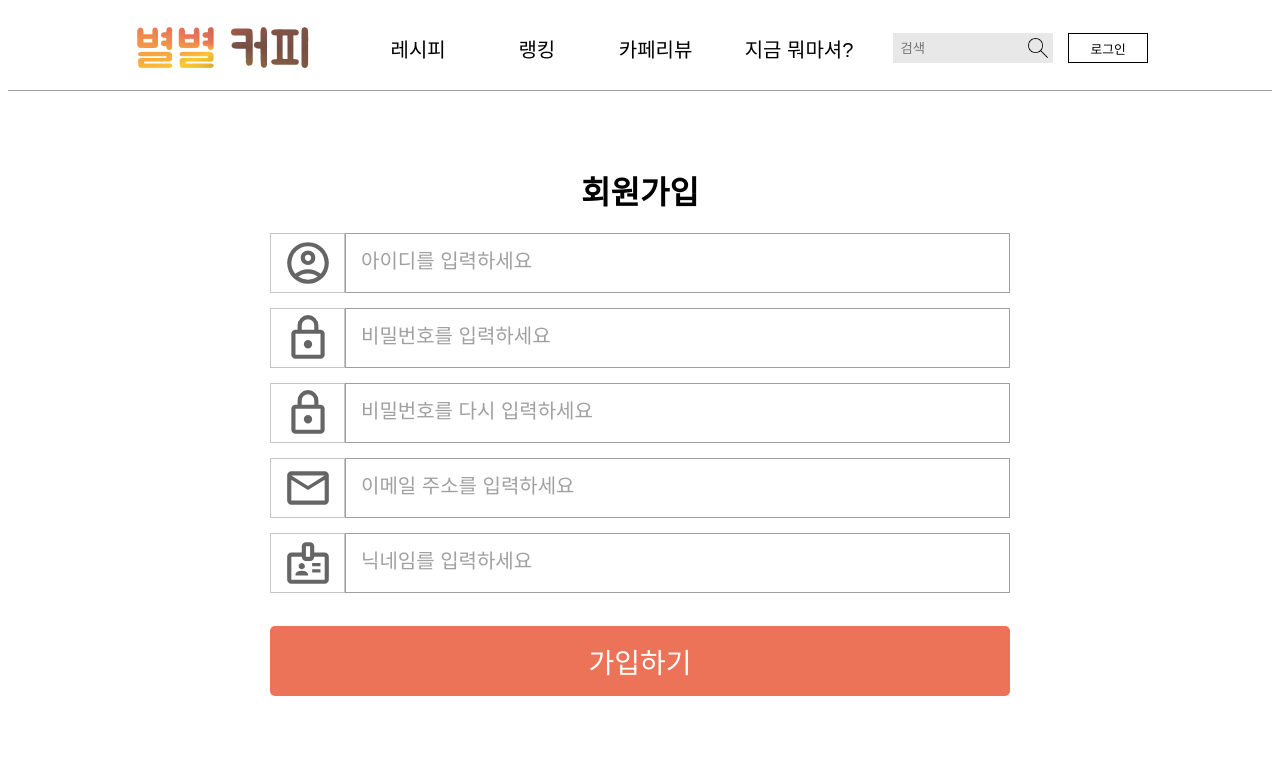
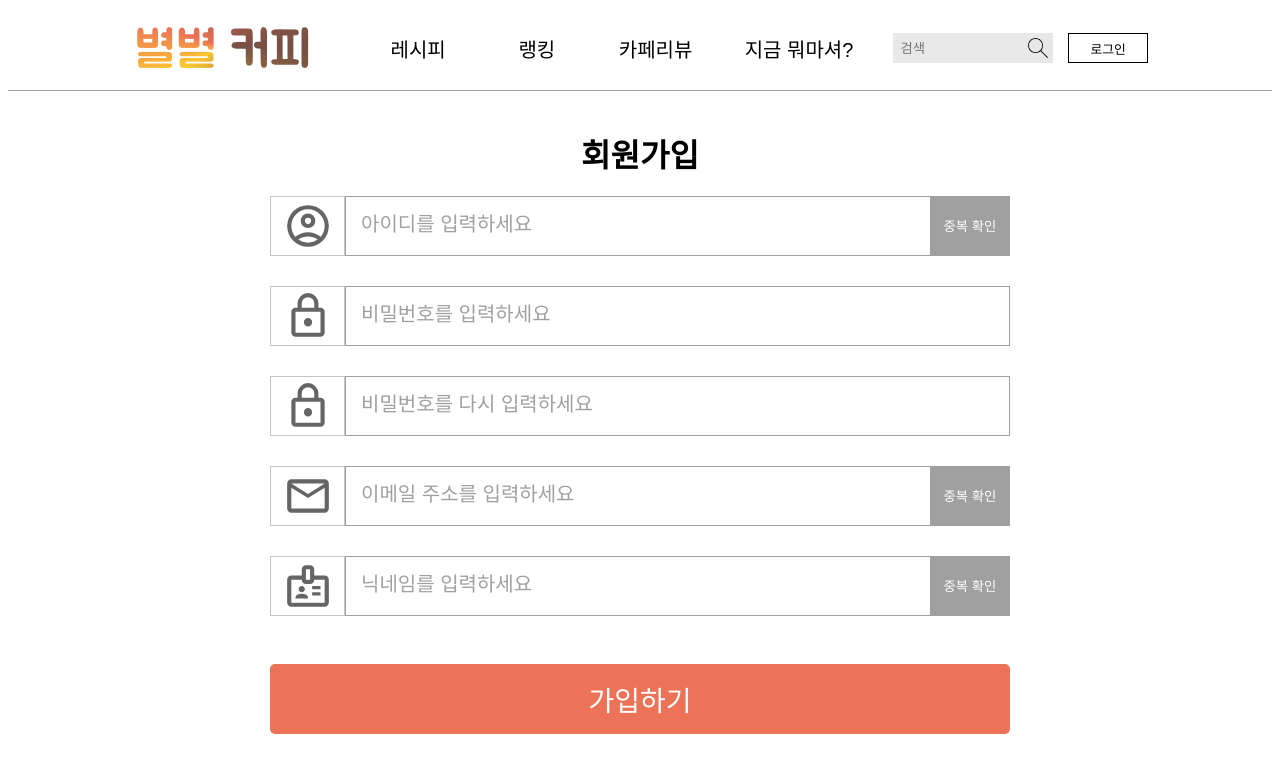
Before and after one commit to Seol-and-children/byeolbyeol-coffee-frontend, a React (Create React App) app: page /users/signup in a window 1280 px wide. Shown: the top 772 px of the page. Built offline with nearby package versions, Linux system fonts and the light colour scheme.

Commit message:
로그인 오류와 회원가입 유효성검사 커밋합니다.

```diff
--- a/src/User/pages/SignupPage.js
+++ b/src/User/pages/SignupPage.js
@@ -1,4 +1,5 @@
   import React, { useState } from "react";
+  import axios from "axios";
   import { useDispatch } from "react-redux";
   import { SignuprUser } from "../component/UserAction";
   import styles from "./SignupPage.module.css";
@@ -8,43 +9,193 @@ function SignupPage(props) {
     const dispatch = useDispatch();
     const navigate = useNavigate();
 
-  const [userAccount, setuserAccount] = useState("");
-  const [userNickName, setuserNickName] = useState("");
-  const [userPassword, setuserPassword] = useState("");
-  const [ConfirmPassword, setConfirmPassword] = useState("");
-  const [userEmail, setuserEmail] = useState("");
+    const [userAccount, setUserAccount] = useState("");
+    const [userNickName, setUserNickName] = useState("");
+    const [userPassword, setUserPassword] = useState("");
+    const [confirmPassword, setConfirmPassword] = useState("");
+    const [userEmail, setUserEmail] = useState("");
+    const [errors, setErrors] = useState({
+      userAccountError: "",
+      userNickNameError: "",
+      userEmailError: "",
+      userPasswordError: "",
+      confirmPasswordError: "",
+    });
 
-  const onuserAccountHandler = (event) => {
-    setuserAccount(event.currentTarget.value);
+    const [successMessages, setSuccessMessages] = useState({
+      userAccountSuccess: "",
+      userEmailSuccess: "",
+      userNickNameSuccess: "",
+      // 다른 성공 메시지 상태 필요 시 추가
+    });
+
+    const onUserAccountHandler = (event) => {
+      const accountValue = event.currentTarget.value;
+      setUserAccount(accountValue);
+
+      if (containsWhitespace(accountValue)) {
+        setErrors(prev => ({ ...prev, userAccountError: "공백을 허용하지 않습니다." }));
+      } else if (!validateUserAccount(accountValue)) {
+        setErrors(prev => ({ ...prev, userAccountError: "아이디는 영문과 숫자로만 구성되며, 길이는 5-15자 사이여야 합니다." }));
+      } else {
+        setErrors(prev => ({ ...prev, userAccountError: "" }));
+      }
     };
-  const onuserNickNameHandler = (event) => {
-    setuserNickName(event.currentTarget.value);
+
+    const validatePassword = (password) => {
+      const passwordRegex = /^(?=.*[A-Za-z])(?=.*\d)(?=.*[@$!%*#?&])[A-Za-z\d@$!%*#?&]{7,20}$/;
+      return passwordRegex.test(password);
     };
-  const onuserPasswordHandler = (event) => {
-    setuserPassword(event.currentTarget.value);
+
+
+    const checkUserAccountDuplicate = async () => {
+      try {
+        const response = await axios.get(`/users/checkUserAccount/${userAccount}`);
+
+        if (response.data === true) {
+          // 중복이 아닌 경우
+          setSuccessMessages(prevMessages => ({ ...prevMessages, userAccountSuccess: '사용 가능한 아이디입니다.' }));
+          setErrors(prevErrors => ({ ...prevErrors, userAccountError: '' })); // 에러 메시지 초기화
+        } else {
+          // 중복인 경우
+          setErrors(prevErrors => ({ ...prevErrors, userAccountError: '이미 사용중인 아이디입니다.' }));
+          setUserAccount('');
+        }
+      } catch (error) {
+        console.error('중복 검사 실패', error);
+        setErrors(prevErrors => ({ ...prevErrors, userAccountError: '중복 검사 중 오류가 발생했습니다.' }));
+      }
     };
+
+    const onUserPasswordHandler = (event) => {
+      const passwordValue = event.currentTarget.value;
+      setUserPassword(passwordValue);
+
+      if (containsWhitespace(passwordValue)) {
+        setErrors(prev => ({ ...prev, userPasswordError: "공백은 허용되지 않습니다." }));
+      } else if (!validatePassword(passwordValue)) {
+        setErrors(prev => ({ ...prev, userPasswordError: "비밀번호는 영문과 숫자, 특수문자의 조합으로 7-20자 사이여야 합니다." }));
+      } else {
+        setErrors(prev => ({ ...prev, userPasswordError: "" }));
+      }
+    };
+
     const onConfirmPasswordHandler = (event) => {
-    setConfirmPassword(event.currentTarget.value);
+      const confirmPasswordValue = event.currentTarget.value;
+      setConfirmPassword(confirmPasswordValue);
+
+      if (userPassword !== confirmPasswordValue) {
+        setErrors(prev => ({ ...prev, confirmPasswordError: "비밀번호가 일치하지 않습니다." }));
+      } else {
+        setErrors(prev => ({ ...prev, confirmPasswordError: "" }));
+      }
     };
-  const onuserEmailHandler = (event) => {
-    setuserEmail(event.currentTarget.value);
+
+    const validateUserAccount = (account) => {
+      const accountRegex = /^[A-Za-z0-9]{5,15}$/;
+      return accountRegex.test(account);
     };
+
+    const onUserEmailHandler = (event) => {
+      const emailValue = event.currentTarget.value;
+      setUserEmail(emailValue);
+
+      if (!validateEmail(emailValue)) {
+        setErrors(prev => ({ ...prev, userEmailError: "잘못된 이메일 형식입니다." }));
+      } else {
+        // 이메일 형식이 올바른 경우 중복 확인 메시지도 지웁니다.
+        setErrors(prev => ({ ...prev, userEmailError: "" }));
+      }
+    };
+
+    const checkUserEmailDuplicate = async () => {
+      try {
+        const response = await axios.get(`/users/checkUserEmail/${userEmail}`);
+
+        if (response.data === true) {
+          // 이메일이 중복되지 않은 경우
+          setSuccessMessages(prev => ({ ...prev, userEmailSuccess: '사용 가능한 이메일입니다.' }));
+        } else {
+          // 이메일이 중복된 경우
+          setErrors(prevErrors => ({ ...prevErrors, userEmailError: '이미 사용 중인 이메일입니다.' }));
+          setSuccessMessages(prev => ({ ...prev, userEmailSuccess: '' })); // 중복된 경우 성공 메시지를 지웁니다.
+          setUserEmail('');
+        }
+      } catch (error) {
+        console.error('이메일 중복 검사 실패', error);
+        setErrors(prevErrors => ({ ...prevErrors, userEmailError: '이메일 중복 검사 중 오류가 발생했습니다.' }));
+        setSuccessMessages(prev => ({ ...prev, userEmailSuccess: '' })); // 오류가 발생한 경우 성공 메시지를 지웁니다.
+      }
+    };
+
+    const validateEmail = (email) => {
+      const emailRegex = /^[^\s@]+@[^\s@]+\.[^\s@]+$/;
+      return emailRegex.test(email);
+    };
+
+    const containsWhitespace = (str) => {
+      return /\s/.test(str);
+    };
+
+    const onUserNickNameHandler = (event) => {
+      const nicknameValue = event.currentTarget.value;
+      setUserNickName(nicknameValue);
+
+      if (!validateNickname(nicknameValue)) {
+        setErrors(prev => ({ ...prev, userNickNameError: "닉네임은 3-10자 사이이며, 특수문자를 포함할 수 없습니다." }));
+      } else {
+        setErrors(prev => ({ ...prev, userNickNameError: "" }));
+      }
+    };
+
+    const checkUserNickNameDuplicate = async () => {
+      try {
+        const response = await axios.get(`/users/checkUserNickName/${userNickName}`);
+
+        if (response.data === true) {
+          // 닉네임이 중복되지 않은 경우
+          setSuccessMessages(prevMessages => ({ ...prevMessages, userNickNameSuccess: '사용 가능한 아이디입니다.' }));
+          setErrors(prevErrors => ({ ...prevErrors, userNickNameError: '' })); // 에러 메시지 초기화
+        } else {
+          // 닉네임이 중복된 경우
+          setErrors(prevErrors => ({ ...prevErrors, userNickNameError: '이미 사용 중인 닉네임입니다.' }));
+        }
+      } catch (error) {
+        console.error('닉네임 중복 검사 실패', error);
+        setErrors(prevErrors => ({ ...prevErrors, userNickNameError: '닉네임 중복 검사 중 오류가 발생했습니다.' }));
+      }
+    };
+
+    const validateNickname = (nickname) => {
+      const nicknameRegex = /^[A-Za-z0-9가-힣]{3,10}$/;
+      return nicknameRegex.test(nickname);
+    };
+
     const onSubmitHandler = (event) => {
       event.preventDefault();
 
-    if (userPassword !== ConfirmPassword) {
-      return alert("비밀번호와 비밀번호 확인이 같지 않습니다.");
+      // 필드가 비어 있는지 확인
+      if (!userAccount || !userPassword || !confirmPassword || !userEmail || !userNickName) {
+        alert('모든 필드를 채워주세요.');
+        return;
       }
 
+      // 에러 메시지가 있는지 확인
+      if (errors.userAccountError || errors.userPasswordError || errors.confirmPasswordError || errors.userEmailError || errors.userNickNameError) {
+        alert('모든 에러를 해결해주세요.');
+        return;
+      }
+
+      // 회원가입 로직
       let body = {
-      userAccount: userAccount,
-      userPassword: userPassword,
-      userNickName: userNickName,
-      userEmail: userEmail,
+        userAccount,
+        userPassword,
+        userNickName,
+        userEmail,
       };
 
       dispatch(SignuprUser(body))
-      .then((response) => {
+        .then(response => {
           if (response && response.success) {
             alert("회원가입에 성공했습니다.");
             navigate("/users/login");
@@ -52,7 +203,7 @@ function SignupPage(props) {
             alert("회원가입에 실패했습니다.");
           }
         })
-      .catch((error) => {
+        .catch(error => {
           console.error("Signup error", error);
           alert("회원가입 중 오류가 발생했습니다");
         });
@@ -67,17 +218,31 @@ function SignupPage(props) {
           <div className={styles.header}>
             <h1>회원가입</h1>
           </div>
+
           <div className={styles.inputDiv}>
-          <label
-            className={`${styles.labelWithImage} ${styles.account}`}
-          ></label>
+            <label className={`${styles.labelWithImage} ${styles.account}`}></label>
+            <div className={styles.inputGroup}>
               <input
                 type="text"
                 value={userAccount}
-            onChange={onuserAccountHandler}
+                onChange={onUserAccountHandler}
                 placeholder="아이디를 입력하세요"
               />
+              <button type="button" onClick={checkUserAccountDuplicate}>중복 확인</button>
             </div>
+            {errors.userAccountError && (
+              <p className={styles.error}>
+                {errors.userAccountError}
+              </p>
+            )}
+            {successMessages.userAccountSuccess && (
+              <p className={styles.successMessage}>
+                {successMessages.userAccountSuccess}
+              </p>
+            )}
+            </div>
+
+
           <div className={styles.inputDiv}>
             <label
               className={`${styles.labelWithImage} ${styles.password}`}
@@ -85,41 +250,76 @@ function SignupPage(props) {
             <input
               type="password"
               value={userPassword}
-            onChange={onuserPasswordHandler}
+              onChange={onUserPasswordHandler}
               placeholder="비밀번호를 입력하세요"
             />
+            {errors.userPasswordError && <p className={styles.error}>{errors.userPasswordError}</p>}
           </div>
+
           <div className={styles.inputDiv}>
             <label
               className={`${styles.labelWithImage} ${styles.ConfirmPassword}`}
             ></label>
             <input
               type="password"
-            value={ConfirmPassword}
+              value={confirmPassword}
               onChange={onConfirmPasswordHandler}
               placeholder="비밀번호를 다시 입력하세요"
             />
+            {errors.confirmPasswordError && <p className={styles.error}>{errors.confirmPasswordError}</p>}
           </div>
+
           <div className={styles.inputDiv}>
-          <label className={`${styles.labelWithImage} ${styles.email}`}></label>
+            <label
+            className={`${styles.labelWithImage} ${styles.email}`}
+            ></label>
+            <div className={styles.inputGroup}>
             <input
               type="Email"
               value={userEmail}
-            onChange={onuserEmailHandler}
+              onChange={onUserEmailHandler}
               placeholder="이메일 주소를 입력하세요"
+              className={errors.userEmailError ? 'errorInput' : ''}
             />
+            <button type="button" onClick={checkUserEmailDuplicate}>중복 확인</button>
           </div>
+          {errors.userEmailError && (
+            <p className={styles.error}>
+              {errors.userEmailError}
+            </p>
+          )}
+          {successMessages.userEmailSuccess && (
+            <p className={styles.successMessage}>
+              {successMessages.userEmailSuccess}
+            </p>
+          )}
+          </div>
+
           <div className={styles.inputDiv}>
             <label
               className={`${styles.labelWithImage} ${styles.nickname}`}
             ></label>
+              <div className={styles.inputGroup}>
             <input
               type="text"
               value={userNickName}
-            onChange={onuserNickNameHandler}
+              onChange={onUserNickNameHandler}
               placeholder="닉네임를 입력하세요"
             />
+            <button type="button" onClick={checkUserNickNameDuplicate}>중복 확인</button>
           </div>
+          {errors.userNickNameError && (
+            <p className={styles.error}>
+              {errors.userNickNameError}
+            </p>
+          )}
+          {successMessages.userNickNameSuccess && (
+            <p className={styles.successMessage}>
+              {successMessages.userNickNameSuccess}
+            </p>
+          )}
+          </div>
+
           <br />
           <button className={styles.signupsibmitBtn} formAction="">
             가입하기
--- a/src/User/pages/SignupPage.module.css
+++ b/src/User/pages/SignupPage.module.css
@@ -17,7 +17,7 @@
   position: relative;
   width: 740px;
   height: 60px;
-  margin-bottom: 15px;
+  margin-bottom: 30px;
 }
 
 .inputDiv input {
@@ -85,3 +85,51 @@
   border-radius: 5px;
   margin-bottom: 20px;
 }
+
+.error {
+  color: red;
+  font-size: 18px;
+  margin-top: 2px;
+  margin-bottom: 5px;
+  margin-left: 85px;
+  text-align: left;
+}
+
+.errorInput {
+  border-color: red;
+}
+
+.inputGroup {
+  position: relative;
+  display: flex;
+  width: 740px;
+  height: 60px;
+}
+
+.inputGroup input {
+  flex-grow: 1;
+  height: 100%;
+  padding-right: 90px; /* 버튼의 너비만큼 여유 공간 확보 */
+  border-right: none; /* 오른쪽 테두리 제거 */
+}
+
+.inputGroup button {
+  position: absolute;
+  right: 0;
+  top: 0;
+  width: 80px; /* 버튼의 너비 설정 */
+  height: 100%;
+  border: 1px solid #a0a0a0;
+  color: white;
+  background-color: #a0a0a0;
+  box-sizing: border-box;
+}
+
+.successMessage {
+  color: blue;
+  font-size: 18px;
+  margin-top: 2px;
+  margin-bottom: 5px;
+  margin-left: 85px;
+  text-align: left;
+}
```
Also changed, not shown: src/User/pages/LoginPage.js (+7 -3 lines). Lines whose indentation alone changed are shown as unchanged.
